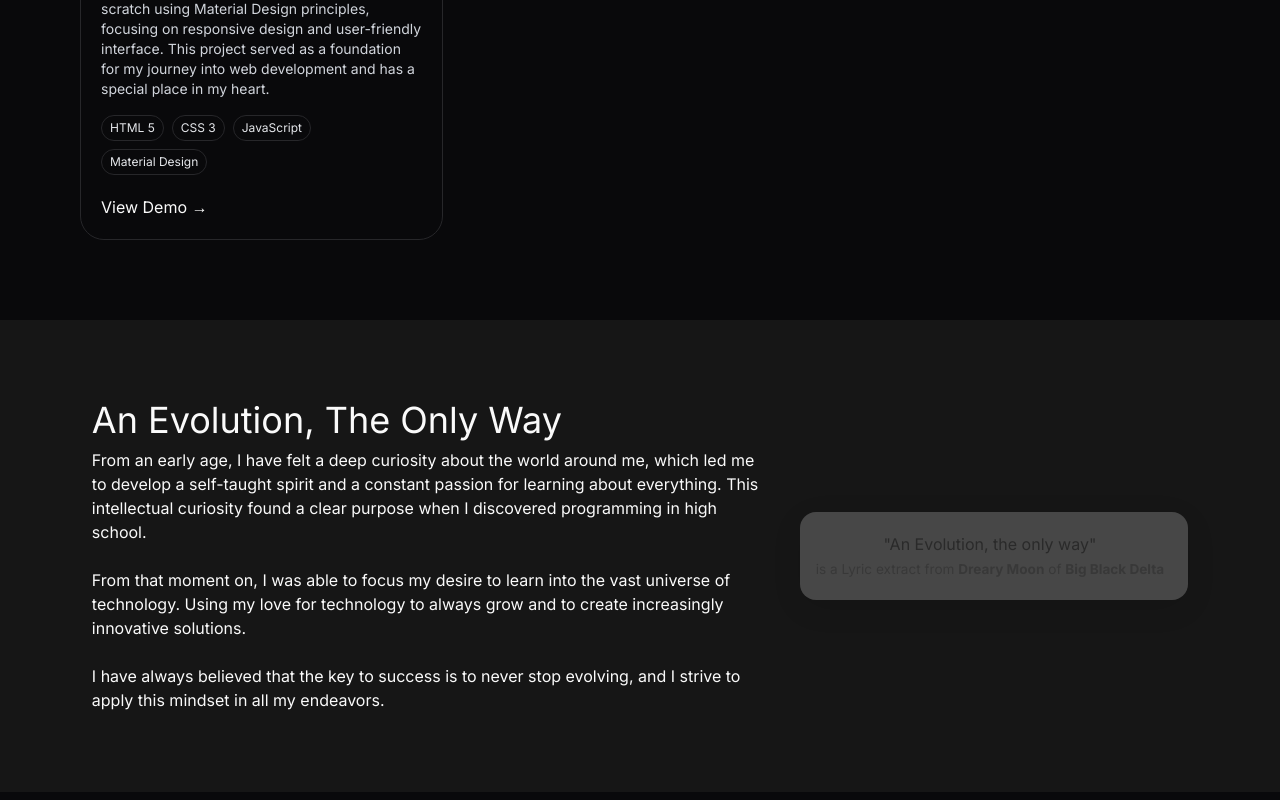
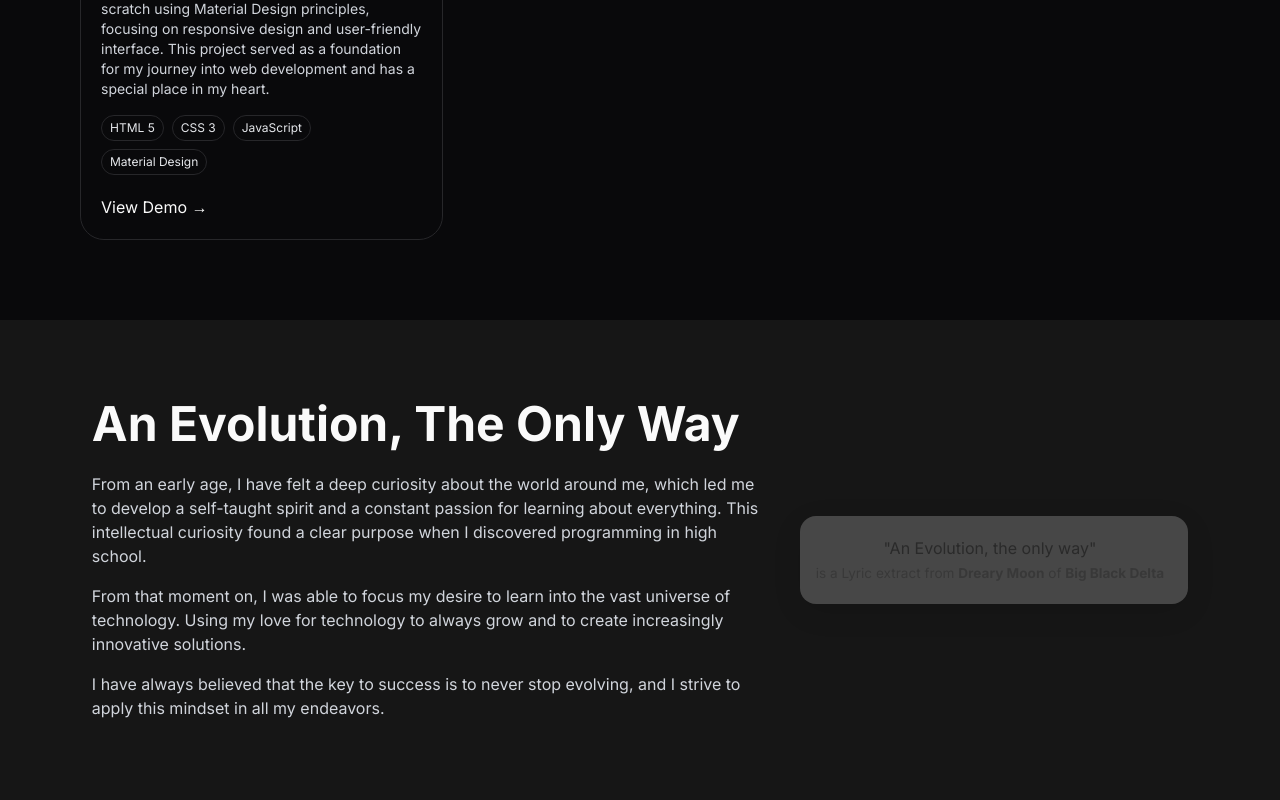
Before and after one commit to JD154/jblanco-portfolio, a React (Vite) app: page / in a window 1280 px wide. Shown: the part 2304-3104 px from the top of the page. Built offline with nearby package versions, Linux system fonts and the light colour scheme.

Commit message:
feat: implement viewport detection for AboutMeSection with animated reveal of content

```diff
--- a/src/pages/home/components/AboutMeSection/index.tsx
+++ b/src/pages/home/components/AboutMeSection/index.tsx
@@ -1,25 +1,65 @@
 import React from 'react';
 import { MinimalQuote } from './Quote';
+import { motion } from 'motion/react';
+import { useRef, useEffect } from 'react';
+import { useIsInViewport } from '../../../../components/general/AnimatedHeading/useIsInViewport';
 import './styles.css';
 
+export const aboutMeParagraphLines = [
+  'From an early age, I have felt a deep curiosity about the world around me, which led me to develop a self-taught spirit and a constant passion for learning about everything. This intellectual curiosity found a clear purpose when I discovered programming in high school.',
+  'From that moment on, I was able to focus my desire to learn into the vast universe of technology. Using my love for technology to always grow and to create increasingly innovative solutions.',
+  'I have always believed that the key to success is to never stop evolving, and I strive to apply this mindset in all my endeavors.',
+];
+
+export const aboutMeHeading = 'An Evolution, The Only Way';
+
 export const AboutMeSection: React.FC = () => {
+  // 0: heading, 1..n: paragraph lines
+  const sectionRef = useRef<HTMLDivElement>(null);
+  const isInViewport = useIsInViewport(sectionRef);
+  const [visibleCount, setVisibleCount] = React.useState(0);
+
+  // Start reveal only when in viewport
+  useEffect(() => {
+    if (isInViewport && visibleCount === 0) {
+      setVisibleCount(1); // trigger the first step
+    }
+  }, [isInViewport, visibleCount]);
+
+  // Sequentially reveal lines after heading
+  useEffect(() => {
+    if (visibleCount > 0 && visibleCount < 1 + aboutMeParagraphLines.length) {
+      const timer = setTimeout(() => setVisibleCount(visibleCount + 1), 350);
+      return () => clearTimeout(timer);
+    }
+  }, [visibleCount]);
+
   return (
     <section className="about-me-section">
-      <div className="py-20 px-4 max-w-6xl mx-auto relative z-10">
+      <div className="py-20 px-4 max-w-6xl mx-auto relative z-10" ref={sectionRef}>
         <div className="about-me-section__main">
           <div>
-            <h2 className="text-4xl mb-2">An Evolution, The Only Way</h2>
-            <p className="max-w-2xl">
-              From an early age, I have felt a deep curiosity about the world around me, which led me to develop a
-              self-taught spirit and a constant passion for learning about everything. This intellectual curiosity found
-              a clear purpose when I discovered programming in high school.
-              <br />
-              <br />
-              From that moment on, I was able to focus my desire to learn into the vast universe of technology. Using my
-              love for technology to always grow and to create increasingly innovative solutions.
-              <br /> <br />I have always believed that the key to success is to never stop evolving, and I strive to
-              apply this mindset in all my endeavors.
-            </p>
+            <motion.h2
+              className="text-5xl mb-6 font-bold"
+              initial={{ opacity: 0, y: 32 }}
+              animate={visibleCount > 0 ? { opacity: 1, y: 0 } : { opacity: 0, y: 32 }}
+              transition={{ duration: 0.7, ease: [0.4, 0.1, 0.2, 1] }}
+            >
+              {aboutMeHeading}
+            </motion.h2>
+            <motion.p className="max-w-2xl text-light text-md text-gray-300" style={{ minHeight: 180 }}>
+              {aboutMeParagraphLines.map((line, idx) => (
+                <motion.span
+                  key={idx}
+                  style={{ display: 'block', marginBottom: idx < aboutMeParagraphLines.length - 1 ? 16 : 0 }}
+                  initial={{ opacity: 0, y: 24 }}
+                  animate={visibleCount > idx + 1 ? { opacity: 1, y: 0 } : { opacity: 0, y: 24 }}
+                  transition={{ duration: 0.6, delay: 0.1 * idx, ease: [0.4, 0.1, 0.2, 1] }}
+                >
+                  {line}
+                </motion.span>
+              ))}
+            </motion.p>
           </div>
           <aside className="about-me-section__side">
             <MinimalQuote />
@@ -29,5 +69,3 @@ export const AboutMeSection: React.FC = () => {
     </section>
   );
 };
-
-export default AboutMeSection;
--- a/src/pages/home/index.tsx
+++ b/src/pages/home/index.tsx
@@ -2,7 +2,7 @@ import { StarsBackground } from '@/components/layout/StarsBackground';
 import { FC } from 'react';
 import { HeaderSection } from './components/HeaderSection';
 import { ProjectsSection } from './components/ProjectsSection';
-import AboutMeSection from './components/AboutMeSection';
+import { AboutMeSection } from './components/AboutMeSection';
 
 export const HomePage: FC = () => {
   return (
```
